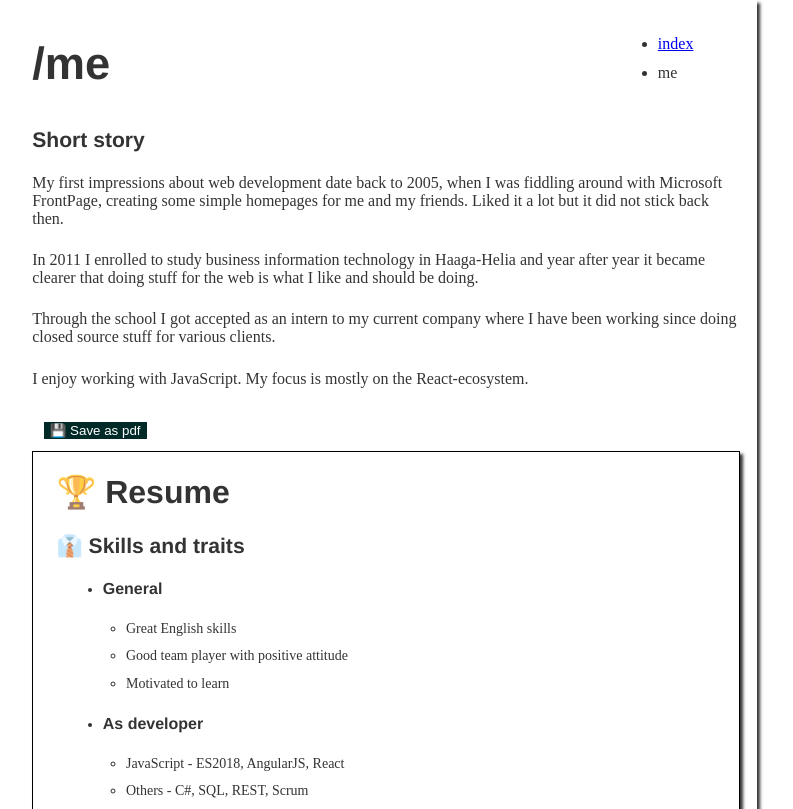
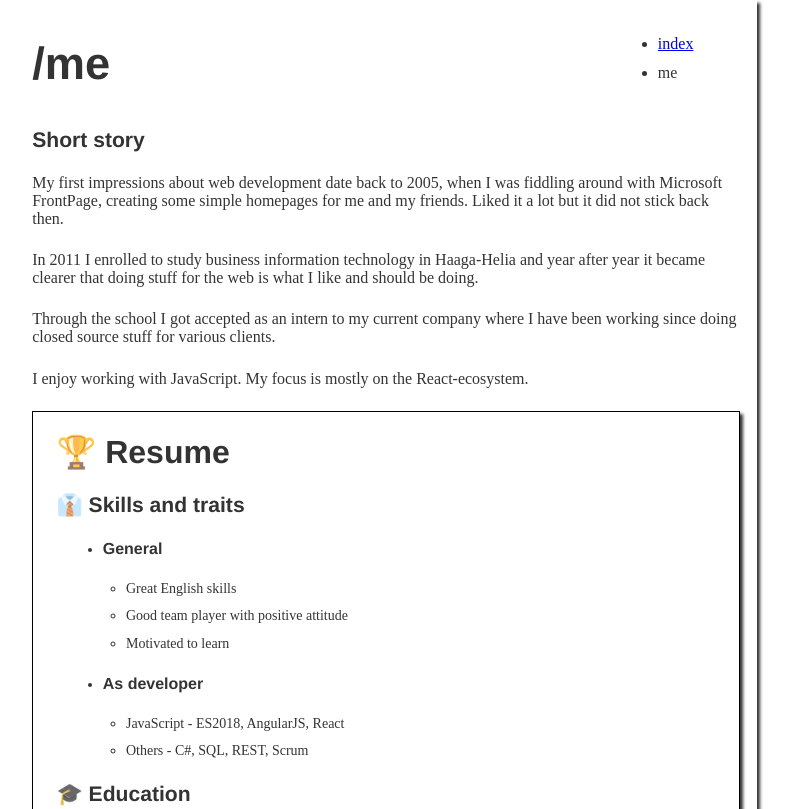
Before and after one commit to panukettu/panukettunen.com, a Gatsby site: page /me in a window 1280 px wide. Shown: the top 809 px of the page, without its empty margins (254-1047 px from the left). Built offline with nearby package versions, Linux system fonts and the light colour scheme; Gatsby itself is replaced by a stand-in of ours; some packages are replaced by stand-ins of ours; what typography-theme-bootstrap would draw is missing.

Commit message:
removed pdf printing for now

```diff
--- a/src/pages/me/index.js
+++ b/src/pages/me/index.js
@@ -7,9 +7,10 @@ import Layout from '../../components/layout'
 
 import Resume from '../../components/Resume'
 
-import jsPDF from 'jspdf'
-import html2canvas from 'html2canvas'
-import { rhythm } from '../../utils/typography'
+// TODO: Mock window somehow for jsPDF so gatsby deploy wont crash..
+// import jsPDF from 'jspdf'
+// import html2canvas from 'html2canvas'
+// import { rhythm } from '../../utils/typography'
 
 class PortfolioIndex extends React.Component {
   render() {
@@ -48,7 +49,7 @@ class PortfolioIndex extends React.Component {
             I enjoy working with JavaScript. My focus is mostly on the
             React-ecosystem.
           </p>
-          <Export />
+          {/* <Export /> */}
           <Resume />
         </div>
       </Layout>
@@ -85,43 +86,43 @@ export const pageQuery = graphql`
   }
 `
 
-class Export extends React.Component {
-  constructor(props) {
-    super(props)
-  }
+// class Export extends React.Component {
+//   constructor(props) {
+//     super(props)
+//   }
 
-  printDocument(element) {
-    const input = document.getElementById('divToPrint')
-    input.style.display = ''
-    html2canvas(input).then(canvas => {
-      input.style.display = 'none'
-      const imgData = canvas.toDataURL('image/png')
-      const pdf = new jsPDF()
-      pdf.addImage(imgData, 'JPEG', 0, 0)
-      pdf.save('resume.pdf')
-    })
-  }
+//   printDocument(element) {
+//     const input = document.getElementById('divToPrint')
+//     input.style.display = ''
+//     html2canvas(input).then(canvas => {
+//       input.style.display = 'none'
+//       const imgData = canvas.toDataURL('image/png')
+//       const pdf = new jsPDF()
+//       pdf.addImage(imgData, 'JPEG', 0, 0)
+//       pdf.save('resume.pdf')
+//     })
+//   }
 
-  render() {
-    return (
-      <div>
-        <button
-          style={{
-            backgroundColor: '#002a28',
-            color: 'white',
-            border: 'none',
-            margin: rhythm(1 / 2),
-          }}
-          onClick={this.printDocument}
-        >
-          💾 Save as pdf
-        </button>
-        <div id="divToPrint" style={{ display: 'none' }}>
-          <div>
-            <Resume print={true} />
-          </div>
-        </div>
-      </div>
-    )
-  }
-}
+//   render() {
+//     return (
+//       <div>
+//         <button
+//           style={{
+//             backgroundColor: '#002a28',
+//             color: 'white',
+//             border: 'none',
+//             margin: rhythm(1 / 2),
+//           }}
+//           onClick={this.printDocument}
+//         >
+//           💾 Save as pdf
+//         </button>
+//         <div id="divToPrint" style={{ display: 'none' }}>
+//           <div>
+//             <Resume print={true} />
+//           </div>
+//         </div>
+//       </div>
+//     )
+//   }
+// }
```
